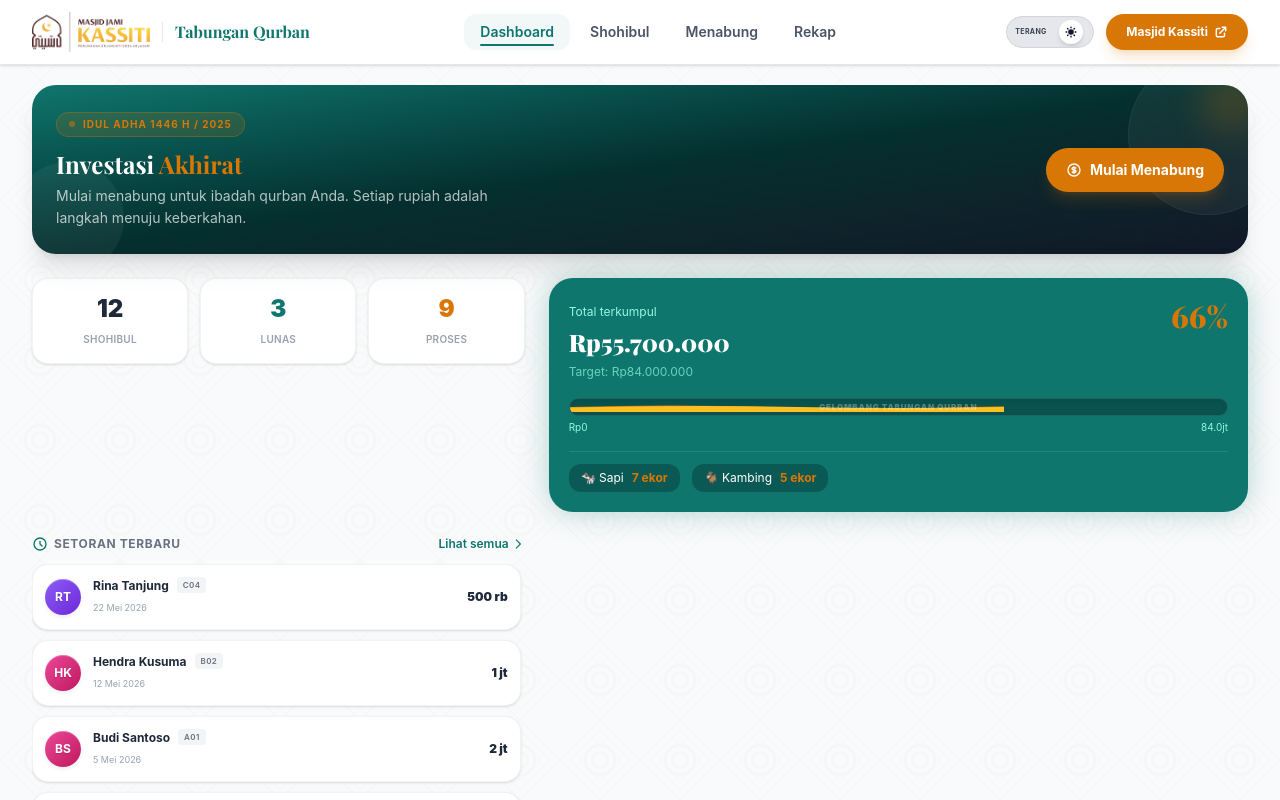
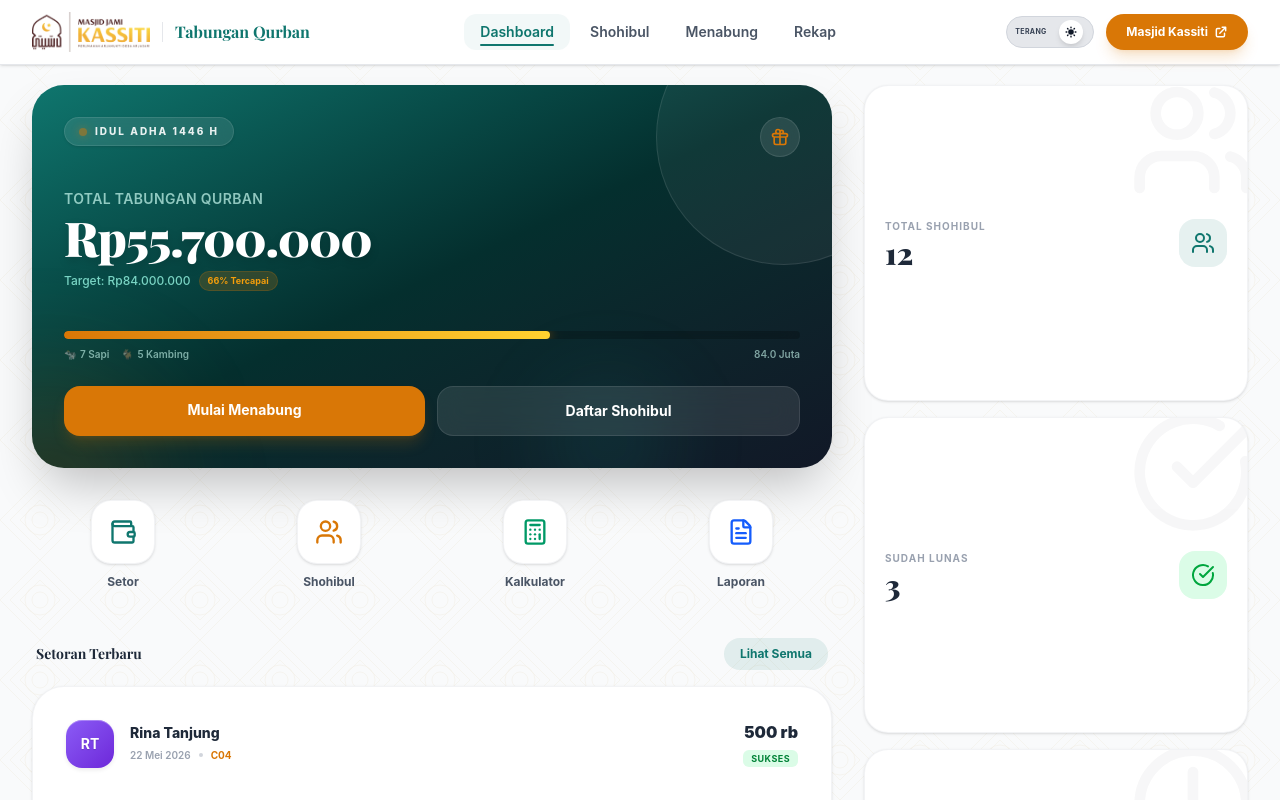
Before and after one commit to ndiecyber/TabunganQurban, a Vue app: page / in a window 1280 px wide. Shown: the top 800 px of the page. Built offline with nearby package versions, Linux system fonts and the light colour scheme; a web font is replaced by a local one; what vue3-apexcharts would draw is missing.

Commit message:
refactor: restructure dashboard layout by merging hero and progress widgets into a new primary card

```diff
--- a/src/views/DashboardView.vue
+++ b/src/views/DashboardView.vue
@@ -1,154 +1,187 @@
 <template>
-  <div class="space-y-6" ref="containerRef">
+  <div class="space-y-6 sm:space-y-8" ref="containerRef">
 
-    <!-- Idul Adha Banner (Moved from header) -->
-    <div class="relative overflow-hidden rounded-2xl lg:rounded-3xl bg-gradient-to-br from-primary via-primary-dark to-dark text-white p-5 sm:p-6 shadow-xl idul-adha-banner">
-      <!-- Background decorative elements -->
-      <div class="absolute right-[-40px] top-[-30px] w-40 h-40 rounded-full bg-white/5 border border-white/5 pointer-events-none"></div>
-      <div class="absolute left-[-20px] bottom-[-20px] w-28 h-28 rounded-full bg-white/5 pointer-events-none"></div>
-      <div class="absolute -right-4 -top-4 w-16 h-16 bg-secondary/20 rounded-full blur-lg pointer-events-none"></div>
+    <!-- Top Section: Hero + Quick Actions (Left) & Quick Stats (Right) -->
+    <div class="grid grid-cols-1 lg:grid-cols-12 gap-6 sm:gap-8">
 
-      <div class="relative z-10 flex flex-col sm:flex-row sm:items-center sm:justify-between gap-4">
-        <div>
-          <div class="inline-flex items-center gap-2 px-3 py-1 rounded-full bg-secondary/15 border border-secondary/30 mb-3">
-            <span class="w-1.5 h-1.5 rounded-full bg-secondary animate-pulse"></span>
-            <span class="text-secondary text-[10px] font-bold tracking-widest uppercase">Idul Adha 1446 H / 2025</span>
+      <!-- LEFT COLUMN (Hero + Actions) -->
+      <div class="lg:col-span-8 flex flex-col space-y-6 sm:space-y-8">
+
+        <!-- HERO SUMMARY CARD (Merged Banner & Progress) -->
+        <div class="relative overflow-hidden rounded-[2rem] bg-gradient-to-br from-primary via-primary-dark to-dark text-white p-6 sm:p-8 shadow-2xl hero-card flex flex-col justify-between min-h-[240px]">
+          <!-- Background Elements -->
+          <div class="absolute right-[-10%] top-[-20%] w-64 h-64 rounded-full bg-white/5 border border-white/10 pointer-events-none"></div>
+          <div class="absolute left-[-10%] bottom-[-30%] w-48 h-48 rounded-full bg-secondary/20 blur-3xl pointer-events-none"></div>
+          <div class="absolute right-[20%] bottom-[-10%] w-32 h-32 rounded-full bg-primary-light/10 blur-2xl pointer-events-none"></div>
+
+          <div class="relative z-10 flex flex-col h-full justify-between space-y-8">
+            <div class="flex justify-between items-start">
+              <div class="inline-flex items-center gap-2 px-3.5 py-1.5 rounded-full bg-white/10 border border-white/10 backdrop-blur-md shadow-sm">
+                <span class="w-2 h-2 rounded-full bg-secondary animate-pulse shadow-[0_0_8px_rgba(217,119,6,0.8)]"></span>
+                <span class="text-white/90 text-[10px] font-extrabold tracking-[0.2em] uppercase">Idul Adha 1446 H</span>
               </div>
-          <h2 class="text-xl sm:text-2xl font-bold font-heading leading-tight">
-            Investasi <span class="text-secondary">Akhirat</span>
-          </h2>
-          <p class="text-white/70 text-xs sm:text-sm mt-1.5 max-w-md leading-relaxed">
-            Mulai menabung untuk ibadah qurban Anda. Setiap rupiah adalah langkah menuju keberkahan.
-          </p>
-        </div>
-        <router-link
-          to="/menabung"
-          class="group inline-flex items-center gap-2 px-5 py-3 bg-secondary text-white font-bold text-sm rounded-full hover:bg-white hover:text-dark transition-all duration-300 shadow-lg shadow-secondary/20 shrink-0 self-start sm:self-center"
-        >
-          <svg xmlns="http://www.w3.org/2000/svg" class="h-4 w-4 group-hover:scale-110 transition-transform" fill="none" viewBox="0 0 24 24" stroke="currentColor">
-            <path stroke-linecap="round" stroke-linejoin="round" stroke-width="2" d="M12 8c-1.657 0-3 .895-3 2s1.343 2 3 2 3 .895 3 2-1.343 2-3 2m0-8c1.11 0 2.08.402 2.599 1M12 8V7m0 1v8m0 0v1m0-1c-1.11 0-2.08-.402-2.599-1M21 12a9 9 0 11-18 0 9 9 0 0118 0z" />
+              <div class="w-10 h-10 bg-white/10 rounded-full flex items-center justify-center backdrop-blur-md border border-white/10">
+                <svg xmlns="http://www.w3.org/2000/svg" class="h-5 w-5 text-secondary" fill="none" viewBox="0 0 24 24" stroke="currentColor">
+                  <path stroke-linecap="round" stroke-linejoin="round" stroke-width="2" d="M12 8v13m0-13V6a2 2 0 112 2h-2zm0 0V5.5A2.5 2.5 0 109.5 8H12zm-7 4h14M5 12a2 2 0 110-4h14a2 2 0 110 4M5 12v7a2 2 0 002 2h10a2 2 0 002-2v-7" />
                 </svg>
-          <span>Mulai Menabung</span>
-        </router-link>
               </div>
             </div>
 
-    <!-- Responsive Grid Layout -->
-    <div class="grid grid-cols-1 lg:grid-cols-12 gap-6">
+            <div>
+              <p class="text-xs sm:text-sm text-teal-100/70 font-semibold tracking-wide uppercase mb-1">Total Tabungan Qurban</p>
+              <h2 class="text-4xl sm:text-5xl font-black text-white font-heading drop-shadow-lg tracking-tight">
+                {{ store.formatRupiahFull(Math.round(animatedStats.collected)) }}
+              </h2>
+              <div class="flex items-center space-x-2 mt-2.5">
+                <p class="text-xs text-teal-200/80 font-medium">Target: {{ store.formatRupiahFull(store.targetTotal) }}</p>
+                <span class="text-[9px] bg-secondary/20 text-secondary-light px-2 py-0.5 rounded-full font-bold border border-secondary/20 backdrop-blur-sm">{{ Math.round(animatedStats.percentage) }}% Tercapai</span>
+              </div>
+            </div>
 
-      <!-- 1. Quick Stats Cards -->
-      <div class="col-span-1 lg:col-span-5 lg:order-1 space-y-4">
-        <div class="grid grid-cols-3 gap-3 stats-grid">
-          <div class="bg-white dark:bg-white/[0.03] border border-gray-200/50 dark:border-white/10 rounded-2xl p-3.5 text-center shadow-sm hover:shadow-lg hover:-translate-y-1 transition-all duration-300 card-item">
-            <span class="text-2xl font-black text-gray-800 dark:text-white block">{{ Math.round(animatedStats.shohibuls) }}</span>
-            <span class="text-[10px] font-semibold text-gray-400 dark:text-gray-500 uppercase tracking-wide">Shohibul</span>
+            <!-- Progress Bar & Actions -->
+            <div class="space-y-4 pt-2">
+              <div class="space-y-2">
+                <div class="w-full h-1.5 sm:h-2 bg-black/20 rounded-full overflow-hidden backdrop-blur-sm">
+                  <div
+                    class="h-full bg-gradient-to-r from-secondary to-amber-300 rounded-full transition-all duration-1000 ease-out shadow-[0_0_12px_rgba(217,119,6,0.6)]"
+                    :style="{ width: Math.round(animatedStats.percentage) + '%' }"
+                  ></div>
                 </div>
-          <div class="bg-white dark:bg-white/[0.03] border border-gray-200/50 dark:border-white/10 rounded-2xl p-3.5 text-center shadow-sm hover:shadow-lg hover:-translate-y-1 transition-all duration-300 card-item">
-            <span class="text-2xl font-black text-primary dark:text-primary-light block">{{ Math.round(animatedStats.lunas) }}</span>
-            <span class="text-[10px] font-semibold text-gray-400 dark:text-gray-500 uppercase tracking-wide">Lunas</span>
+                <div class="flex justify-between items-center text-[10px] text-teal-100/60 font-semibold">
+                  <div class="flex space-x-3">
+                    <span class="flex items-center"><span class="mr-1 opacity-80">🐄</span> {{ store.sapiCount }} Sapi</span>
+                    <span class="flex items-center"><span class="mr-1 opacity-80">🐐</span> {{ store.kambingCount }} Kambing</span>
                   </div>
-          <div class="bg-white dark:bg-white/[0.03] border border-gray-200/50 dark:border-white/10 rounded-2xl p-3.5 text-center shadow-sm hover:shadow-lg hover:-translate-y-1 transition-all duration-300 card-item">
-            <span class="text-2xl font-black text-secondary dark:text-secondary-light block">{{ Math.round(animatedStats.proses) }}</span>
-            <span class="text-[10px] font-semibold text-gray-400 dark:text-gray-500 uppercase tracking-wide">Proses</span>
+                  <span>{{ (store.targetTotal / 1000000).toFixed(1) }} Juta</span>
+                </div>
+              </div>
+
+              <div class="flex gap-3 pt-2">
+                <router-link to="/menabung" class="flex-1 bg-secondary hover:bg-secondary-light text-white text-xs sm:text-sm font-bold py-3.5 rounded-2xl text-center transition-all shadow-lg shadow-secondary/20">
+                  Mulai Menabung
+                </router-link>
+                <router-link to="/shohibul" class="flex-1 bg-white/10 hover:bg-white/20 text-white border border-white/10 text-xs sm:text-sm font-bold py-3.5 rounded-2xl text-center backdrop-blur-md transition-all">
+                  Daftar Shohibul
+                </router-link>
+              </div>
             </div>
           </div>
         </div>
 
-      <!-- 2. Main Grand Progress Bar Widget -->
-      <div class="col-span-1 lg:col-span-7 lg:order-2 bg-primary text-white rounded-2xl lg:rounded-3xl p-5 shadow-xl glow-primary space-y-4 progress-widget">
-        <div class="flex justify-between items-start">
-          <div>
-            <span class="text-xs text-teal-200">Total terkumpul</span>
-            <h3 class="text-2xl font-black text-white mt-1 font-heading">{{ store.formatRupiahFull(Math.round(animatedStats.collected)) }}</h3>
-            <span class="text-xs text-teal-200/70">Target: {{ store.formatRupiahFull(store.targetTotal) }}</span>
+        <!-- QUICK ACTIONS ROW -->
+        <div class="grid grid-cols-4 gap-3 sm:gap-6 quick-actions">
+          <router-link to="/menabung" class="flex flex-col items-center group cursor-pointer">
+            <div class="w-14 h-14 sm:w-16 sm:h-16 bg-white dark:bg-white/[0.03] border border-gray-200/50 dark:border-white/10 rounded-[1.25rem] flex items-center justify-center shadow-sm group-hover:shadow-md group-hover:-translate-y-1 group-hover:border-primary/30 transition-all duration-300 text-primary dark:text-primary-light">
+              <WalletIcon class="w-6 h-6 sm:w-7 sm:h-7" />
             </div>
-          <div class="text-3xl font-black text-secondary font-heading">
-            {{ Math.round(animatedStats.percentage) }}%
+            <span class="text-[10px] sm:text-xs font-bold text-gray-600 dark:text-gray-400 mt-2.5 text-center transition-colors group-hover:text-primary dark:group-hover:text-primary-light">Setor</span>
+          </router-link>
+
+          <router-link to="/shohibul" class="flex flex-col items-center group cursor-pointer">
+            <div class="w-14 h-14 sm:w-16 sm:h-16 bg-white dark:bg-white/[0.03] border border-gray-200/50 dark:border-white/10 rounded-[1.25rem] flex items-center justify-center shadow-sm group-hover:shadow-md group-hover:-translate-y-1 group-hover:border-secondary/30 transition-all duration-300 text-secondary">
+              <UsersIcon class="w-6 h-6 sm:w-7 sm:h-7" />
             </div>
+            <span class="text-[10px] sm:text-xs font-bold text-gray-600 dark:text-gray-400 mt-2.5 text-center transition-colors group-hover:text-secondary">Shohibul</span>
+          </router-link>
+
+          <router-link to="/menabung" class="flex flex-col items-center group cursor-pointer">
+            <div class="w-14 h-14 sm:w-16 sm:h-16 bg-white dark:bg-white/[0.03] border border-gray-200/50 dark:border-white/10 rounded-[1.25rem] flex items-center justify-center shadow-sm group-hover:shadow-md group-hover:-translate-y-1 group-hover:border-emerald-500/30 transition-all duration-300 text-emerald-600 dark:text-emerald-400">
+              <CalculatorIcon class="w-6 h-6 sm:w-7 sm:h-7" />
             </div>
+            <span class="text-[10px] sm:text-xs font-bold text-gray-600 dark:text-gray-400 mt-2.5 text-center transition-colors group-hover:text-emerald-600 dark:group-hover:text-emerald-400">Kalkulator</span>
+          </router-link>
 
-        <!-- Custom Progress Bar -->
-        <div class="space-y-1">
-          <div class="w-full h-4.5 bg-primary-dark/50 rounded-full overflow-hidden relative border border-white/10 shadow-inner">
-            <div
-              class="absolute inset-y-0 left-0 wave-fill-back transition-all duration-1000 ease-out"
-              :style="{ width: Math.round(animatedStats.percentage) + '%' }"
-            ></div>
-            <div
-              class="absolute inset-y-0 left-0 wave-fill-front transition-all duration-1000 ease-out"
-              :style="{ width: Math.round(animatedStats.percentage) + '%' }"
-            ></div>
-            <span class="absolute inset-0 flex items-center justify-center text-[8px] font-black text-white/30 uppercase tracking-widest pointer-events-none select-none">
-              Gelombang Tabungan Qurban
-            </span>
+          <router-link to="/rekap" class="flex flex-col items-center group cursor-pointer">
+            <div class="w-14 h-14 sm:w-16 sm:h-16 bg-white dark:bg-white/[0.03] border border-gray-200/50 dark:border-white/10 rounded-[1.25rem] flex items-center justify-center shadow-sm group-hover:shadow-md group-hover:-translate-y-1 group-hover:border-blue-500/30 transition-all duration-300 text-blue-600 dark:text-blue-400">
+              <FileTextIcon class="w-6 h-6 sm:w-7 sm:h-7" />
             </div>
-          <div class="flex justify-between text-[10px] text-teal-200">
-            <span>Rp0</span>
-            <span>{{ (store.targetTotal / 1000000).toFixed(1) }}jt</span>
+            <span class="text-[10px] sm:text-xs font-bold text-gray-600 dark:text-gray-400 mt-2.5 text-center transition-colors group-hover:text-blue-600 dark:group-hover:text-blue-400">Laporan</span>
+          </router-link>
         </div>
-        </div>
-
-        <!-- Mini Badges for Animal Targets -->
-        <div class="pt-3 border-t border-white/10 flex space-x-3">
-          <div class="flex items-center space-x-2 bg-primary-dark/40 px-3 py-1.5 rounded-xl text-xs">
-            <span>🐄 Sapi</span>
-            <span class="font-bold text-secondary">{{ store.sapiCount }} ekor</span>
-          </div>
-          <div class="flex items-center space-x-2 bg-primary-dark/40 px-3 py-1.5 rounded-xl text-xs">
-            <span>🐐 Kambing</span>
-            <span class="font-bold text-secondary">{{ store.kambingCount }} ekor</span>
-          </div>
-        </div>
-      </div>
-
-      <!-- 3. Recent Payments List -->
-      <div class="col-span-1 lg:col-span-5 lg:order-3 space-y-3 recent-payments-list">
-        <div class="flex justify-between items-center">
-          <h4 class="text-xs font-bold text-gray-500 dark:text-gray-400 uppercase tracking-wider flex items-center">
-            <svg xmlns="http://www.w3.org/2000/svg" class="h-4 w-4 mr-1.5 text-primary dark:text-primary-light" fill="none" viewBox="0 0 24 24" stroke="currentColor">
-              <path stroke-linecap="round" stroke-linejoin="round" stroke-width="2" d="M12 8v4l3 3m6-3a9 9 0 11-18 0 9 9 0 0118 0z" />
-            </svg>
-            Setoran terbaru
-          </h4>
-          <router-link to="/shohibul" class="text-xs font-semibold text-primary dark:text-secondary hover:underline flex items-center">
-            Lihat semua
-            <svg xmlns="http://www.w3.org/2000/svg" class="h-3.5 w-3.5 ml-0.5" fill="none" viewBox="0 0 24 24" stroke="currentColor">
-              <path stroke-linecap="round" stroke-linejoin="round" stroke-width="2" d="M9 5l7 7-7 7" />
-            </svg>
+        <!-- RECENT TRANSACTIONS (Moved inside left column) -->
+        <div class="space-y-4 recent-payments-list pt-2 sm:pt-4">
+          <div class="flex justify-between items-center px-1">
+            <h4 class="text-sm font-bold text-gray-800 dark:text-white font-heading">Setoran Terbaru</h4>
+            <router-link to="/shohibul" class="text-xs font-bold text-primary dark:text-primary-light hover:bg-primary/15 transition-colors bg-primary/10 dark:bg-white/5 px-4 py-2 rounded-full">
+              Lihat Semua
             </router-link>
           </div>
 
-        <!-- Transaction List Items -->
-        <div class="space-y-2.5 max-h-[300px] lg:max-h-[380px] overflow-y-auto pr-1">
+          <div class="bg-white dark:bg-white/[0.02] border border-gray-200/50 dark:border-white/10 rounded-[2rem] p-3 sm:p-4 shadow-sm">
+            <div class="space-y-1.5">
               <div
                 v-for="tx in store.transactions.slice(0, 4)"
                 :key="tx.id"
-            class="bg-white dark:bg-white/[0.03] border border-gray-200/50 dark:border-white/10 rounded-2xl p-3 flex justify-between items-center shadow-sm hover:shadow-md transition-all duration-300"
+                class="flex justify-between items-center p-3 sm:p-4 rounded-[1.5rem] hover:bg-gray-50 dark:hover:bg-white/[0.04] border border-transparent hover:border-gray-100 dark:hover:border-white/5 transition-all duration-300 cursor-pointer group"
               >
-            <div class="flex items-center space-x-3">
+                <div class="flex items-center space-x-4">
                   <div
-                class="w-9 h-9 rounded-full flex items-center justify-center font-bold text-xs shrink-0"
+                    class="w-11 h-11 sm:w-12 sm:h-12 rounded-[1rem] flex items-center justify-center font-bold text-sm shrink-0 shadow-inner group-hover:scale-105 transition-transform duration-300"
                     :style="getAvatarStyle(tx.name)"
                   >
                     {{ getInitials(tx.name) }}
                   </div>
                   <div>
-                <div class="flex items-center space-x-2">
-                  <span class="text-xs font-bold text-gray-800 dark:text-white leading-tight block">{{ tx.name }}</span>
-                  <span class="px-1.5 py-0.5 bg-gray-100 dark:bg-white/5 text-[8px] text-gray-500 dark:text-gray-400 font-semibold rounded uppercase tracking-wider">{{ tx.code }}</span>
-                </div>
-                <span class="text-[9px] text-gray-400 dark:text-gray-500">{{ formatDate(tx.date) }}</span>
+                    <h5 class="text-xs sm:text-sm font-extrabold text-gray-800 dark:text-white leading-tight group-hover:text-primary dark:group-hover:text-primary-light transition-colors">{{ tx.name }}</h5>
+                    <div class="flex items-center mt-1.5 space-x-2">
+                      <span class="text-[9px] sm:text-[10px] font-semibold text-gray-400 dark:text-gray-500">{{ formatDate(tx.date) }}</span>
+                      <span class="w-1 h-1 rounded-full bg-gray-300 dark:bg-gray-700"></span>
+                      <span class="text-[9px] sm:text-[10px] font-bold text-secondary">{{ tx.code }}</span>
                     </div>
                   </div>
-            <span class="text-xs font-black text-gray-800 dark:text-white">
-              {{ store.formatRupiah(tx.amount) }}
-            </span>
+                </div>
+                <div class="text-right">
+                  <span class="block text-sm sm:text-base font-black text-gray-800 dark:text-white">{{ store.formatRupiah(tx.amount) }}</span>
+                  <span class="inline-block px-2 py-0.5 mt-1 bg-green-100 dark:bg-green-950/40 text-green-700 dark:text-green-400 text-[9px] font-bold rounded-md uppercase tracking-wider">Sukses</span>
+                </div>
+              </div>
+            </div>
           </div>
         </div>
       </div>
 
+      <!-- RIGHT COLUMN (QUICK STATS) -->
+      <div class="lg:col-span-4 flex flex-col gap-3 sm:gap-4 quick-stats h-full">
+        <div class="bg-white dark:bg-white/[0.03] border border-gray-200/50 dark:border-white/10 rounded-3xl p-5 flex items-center justify-between shadow-sm hover:shadow-md hover:-translate-y-1 transition-all duration-300 flex-1 relative overflow-hidden group">
+          <div class="absolute right-[-10px] top-[-10px] opacity-[0.03] dark:opacity-5 group-hover:scale-110 transition-transform duration-500 pointer-events-none">
+            <UsersIcon class="w-32 h-32" />
+          </div>
+          <div>
+            <p class="text-[10px] font-bold text-gray-400 dark:text-gray-500 uppercase tracking-widest mb-1">Total Shohibul</p>
+            <p class="text-3xl font-black text-gray-800 dark:text-white leading-none font-heading">{{ Math.round(animatedStats.shohibuls) }}</p>
+          </div>
+          <div class="w-12 h-12 rounded-2xl bg-primary/10 dark:bg-primary/20 flex items-center justify-center text-primary dark:text-primary-light shrink-0">
+            <UsersIcon class="w-6 h-6" />
+          </div>
         </div>
 
+        <div class="bg-white dark:bg-white/[0.03] border border-gray-200/50 dark:border-white/10 rounded-3xl p-5 flex items-center justify-between shadow-sm hover:shadow-md hover:-translate-y-1 transition-all duration-300 flex-1 relative overflow-hidden group">
+          <div class="absolute right-[-10px] top-[-10px] opacity-[0.03] dark:opacity-5 group-hover:scale-110 transition-transform duration-500 pointer-events-none">
+            <CheckCircleIcon class="w-32 h-32" />
+          </div>
+          <div>
+            <p class="text-[10px] font-bold text-gray-400 dark:text-gray-500 uppercase tracking-widest mb-1">Sudah Lunas</p>
+            <p class="text-3xl font-black text-gray-800 dark:text-white leading-none font-heading">{{ Math.round(animatedStats.lunas) }}</p>
+          </div>
+          <div class="w-12 h-12 rounded-2xl bg-green-100 dark:bg-green-900/30 flex items-center justify-center text-green-600 dark:text-green-400 shrink-0">
+            <CheckCircleIcon class="w-6 h-6" />
+          </div>
+        </div>
+
+        <div class="bg-white dark:bg-white/[0.03] border border-gray-200/50 dark:border-white/10 rounded-3xl p-5 flex items-center justify-between shadow-sm hover:shadow-md hover:-translate-y-1 transition-all duration-300 flex-1 relative overflow-hidden group">
+          <div class="absolute right-[-10px] top-[-10px] opacity-[0.03] dark:opacity-5 group-hover:scale-110 transition-transform duration-500 pointer-events-none">
+            <ClockIcon class="w-32 h-32" />
+          </div>
+          <div>
+            <p class="text-[10px] font-bold text-gray-400 dark:text-gray-500 uppercase tracking-widest mb-1">Dalam Proses</p>
+            <p class="text-3xl font-black text-gray-800 dark:text-white leading-none font-heading">{{ Math.round(animatedStats.proses) }}</p>
+          </div>
+          <div class="w-12 h-12 rounded-2xl bg-amber-100 dark:bg-amber-900/30 flex items-center justify-center text-amber-600 dark:text-amber-400 shrink-0">
+            <ClockIcon class="w-6 h-6" />
+          </div>
+        </div>
+      </div>
+    </div>
   </div>
 </template>
 
@@ -156,6 +189,7 @@
 import { ref, reactive, onMounted, onUnmounted } from 'vue'
 import { useQurbanStore } from '@/stores/qurban'
 import gsap from 'gsap'
+import { UsersIcon, WalletIcon, CalculatorIcon, FileTextIcon, CheckCircleIcon, ClockIcon } from 'lucide-vue-next'
 
 const store = useQurbanStore()
 const containerRef = ref(null)
@@ -164,7 +198,7 @@ let ctx
 // Format date to local readable format
 const formatDate = (dateStr) => {
   const date = new Date(dateStr)
-  return date.toLocaleDateString('id-ID', { day: 'numeric', month: 'long', year: 'numeric' })
+  return date.toLocaleDateString('id-ID', { day: 'numeric', month: 'short', year: 'numeric' })
 }
 
 // Get initials for profile picture replacement
@@ -181,13 +215,13 @@ const getInitials = (name) => {
 const getAvatarStyle = (name) => {
   if (!name) return {}
   const gradients = [
-    { from: '#eab308', to: '#ca8a04', text: '#ffffff' }, // Amber gradient
-    { from: '#10b981', to: '#047857', text: '#ffffff' }, // Emerald gradient
-    { from: '#3b82f6', to: '#1d4ed8', text: '#ffffff' }, // Blue gradient
-    { from: '#8b5cf6', to: '#6d28d9', text: '#ffffff' }, // Purple gradient
-    { from: '#ec4899', to: '#be185d', text: '#ffffff' }, // Pink gradient
-    { from: '#f43f5e', to: '#be123c', text: '#ffffff' }, // Rose gradient
-    { from: '#06b6d4', to: '#0891b2', text: '#ffffff' }  // Cyan gradient
+    { from: '#eab308', to: '#ca8a04', text: '#ffffff' }, // Amber
+    { from: '#10b981', to: '#047857', text: '#ffffff' }, // Emerald
+    { from: '#3b82f6', to: '#1d4ed8', text: '#ffffff' }, // Blue
+    { from: '#8b5cf6', to: '#6d28d9', text: '#ffffff' }, // Purple
+    { from: '#ec4899', to: '#be185d', text: '#ffffff' }, // Pink
+    { from: '#f43f5e', to: '#be123c', text: '#ffffff' }, // Rose
+    { from: '#06b6d4', to: '#0891b2', text: '#ffffff' }  // Cyan
   ]
   let hash = 0
   for (let i = 0; i < name.length; i++) {
@@ -227,10 +261,10 @@ onMounted(() => {
   ctx = gsap.context(() => {
     const tl = gsap.timeline({ defaults: { ease: 'power3.out' } })
 
-    tl.from('.idul-adha-banner', { opacity: 0, y: -20, duration: 0.6 })
-      .from('.progress-widget', { opacity: 0, y: 30, duration: 0.5 }, '-=0.4')
-      .from('.recent-payments-list', { opacity: 0, y: 30, duration: 0.5 }, '-=0.3')
-  }, containerRef.value)
+    tl.from('.hero-card', { opacity: 0, y: -20, duration: 0.6 })
+      .from('.quick-actions > a', { opacity: 0, scale: 0.9, stagger: 0.08, duration: 0.4 }, '-=0.3')
+      .from('.recent-payments-list', { opacity: 0, y: 30, duration: 0.5 }, '-=0.2')
+  })
 })
 
 onUnmounted(() => {
```
Lines whose indentation alone changed are shown as unchanged.
